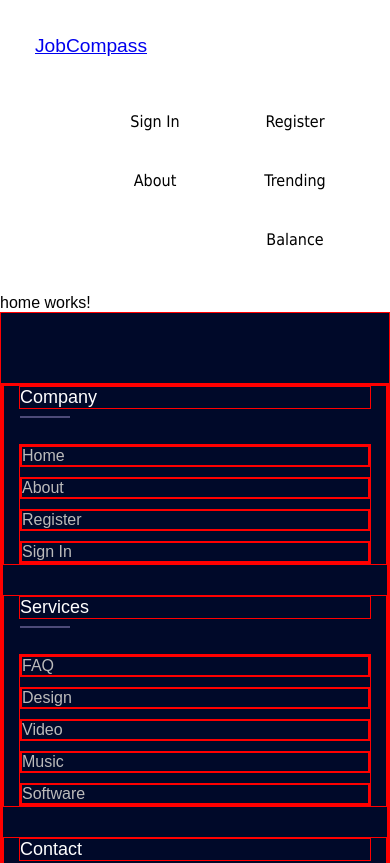
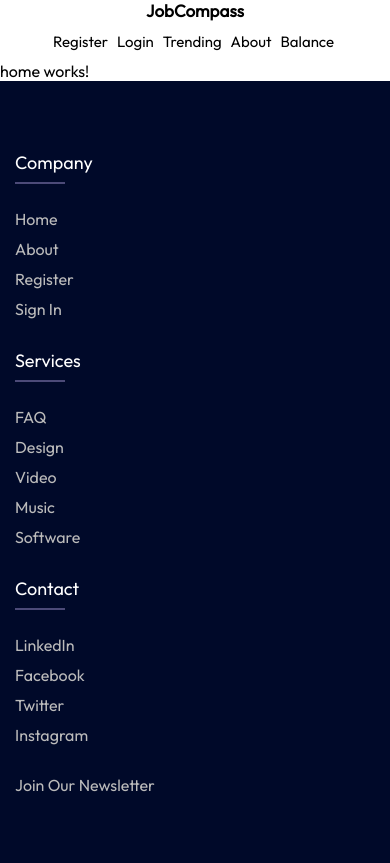
Before and after one commit to zsiza/JobCompass, an Angular app in the folder Angular/JobCompass/: page / in a window 390 px wide. Shown: the top 863 px of the page. Built offline with nearby package versions, Linux system fonts and the light colour scheme.

Commit message:
header+footer

```diff
--- a/Angular/JobCompass/src/app/sharepage/footer/footer.component.css
+++ b/Angular/JobCompass/src/app/sharepage/footer/footer.component.css
@@ -3,7 +3,6 @@ body{
 	font-family: 'Poppins', sans-serif;
 }
 *{
-	border:red 1px solid;
 	margin:0;
 	padding:0;
 	box-sizing: border-box;
@@ -22,6 +21,7 @@ ul{
 .footer{
 	background-color: #000929;
     padding: 70px 0;
+	width: 100%;
 }
 .footer-col{
    width: 25%;
@@ -81,8 +81,9 @@ ul{
 /*responsive*/
 @media(max-width: 767px){
   .footer-col{
-    width: 50%;
     margin-bottom: 30px;
+	width: 100%;
+
 }
 }
 @media(max-width: 574px){
--- a/Angular/JobCompass/src/app/sharepage/navbar/navbar.component.css
+++ b/Angular/JobCompass/src/app/sharepage/navbar/navbar.component.css
@@ -1,30 +1,99 @@
-ul {
-    list-style-type: none;
+
+  .navbar {
+  display: flex;
+  justify-content: space-between;
+  align-items: center;
+  width: 100%;
+  height: 90px;
+  }
+  .links{
+    align-items: center;
+  }
+  .name{
+    font-size: 25px;
+    font-weight: bold;
     margin: 25px;
-    padding: 0;
-    overflow: hidden;
-    background-color: transparent;
+    margin-left: 40px;
+  }
+  ul{
+    display: flex;
+    list-style: none;
+    text-align: center;
+    margin-right: 30px;
+  }
+   a{
+    text-decoration: none;
+    color: black;
+    font-family: "Outfit";
+    font-size: 18px;
+  }
+  li{
+    padding: 0 15px;
   }
 
-  #main{
-    font-size: larger;
-    padding: 10px;
-  }
-  li a {
-    float:right;
-    display: block;
-    color: black;
-    text-align: center;
-    font-family: Tahoma;
-    padding: 20px 20px;
-    width: 100px;
-    text-decoration: none;
+  li a:hover {
+    color:rgb(100, 32, 235);
+    text-shadow: 10px 5px 7px black;
+    transition:color 1s, text-shadow 0.5s;
   }
 
 
-  li a:hover {
-    color:rgb(32, 59, 235);
-    text-shadow: 10px 5px 7px black;
-    transition:color 1s, text-shadow 0.5s;
+  @media screen and (max-width: 694px){
+    .name{
+      font-size: 20px;
+      margin-left: 10px;
+      transition: font-size 1s, margin-left 1s;
+  }
+    a{
+    font-size: 17px;
+    transition: font-size 1s;
+  }
+    ul{
+    margin-right: 4px;
+    transition: margin-right 1s;
+    }
+    li{
+      padding: 0 7px;
+      transition: padding 1s;
+    }
 
   }
+  @media screen and (max-width: 530px){
+    .navbar {
+      flex-direction: column;
+      align-items: center;
+      height: auto;
+    }
+
+    .name {
+      font-size: 17px;
+      margin-left: 2px;
+      margin: 10px;
+      order: 1;
+      text-align: center;
+      transition: font-size 1s, margin-left 1s;
+    }
+
+    .links {
+      padding-top: 10px;
+      padding-bottom: 10px;
+      order: 2;
+      transition: order;
+    }
+
+    ul {
+      margin-right: 3px;
+      transition: margin-right 1s;
+      text-align: center;
+    }
+
+    li {
+      padding: 0 4.5px;
+      transition: padding 1s;
+    }
+
+    a {
+      font-size: 15px;
+      transition: font-size 1s;
+    }
+  }
--- a/Angular/JobCompass/src/app/sharepage/navbar/navbar.component.html
+++ b/Angular/JobCompass/src/app/sharepage/navbar/navbar.component.html
@@ -1,13 +1,15 @@
-
-<div>
-   <ul id="main"><a routerLink="">JobCompass</a></ul>
-</div>
-<div>
-  <ul>
+<header class="navbar">
+  <div>
+    <a class="name" routerLink="">JobCompass</a>
+  </div>
+  <div class="links">
+    <ul>
     <li><a routerLink="register">Register</a></li>
-    <li><a routerLink="login">Sign In</a></li>
+    <li><a routerLink="login">Login</a></li>
     <li><a routerLink="">Trending</a></li>
     <li><a routerLink="about">About</a></li>
     <li><a routerLink="balance">Balance</a></li>
-  </ul>
-</div>
+    </ul>
+  </div>
+
+</header>
--- a/Angular/JobCompass/src/styles.css
+++ b/Angular/JobCompass/src/styles.css
@@ -1,3 +1,4 @@
+@import url('https://fonts.googleapis.com/css?family=Outfit');
 *
 {
     padding: 0;
@@ -5,5 +6,5 @@
 }
 body
 {
-    font-family:Arial, Helvetica, sans-serif;
+    font-family:Outfit, Helvetica, sans-serif;
 }
```
